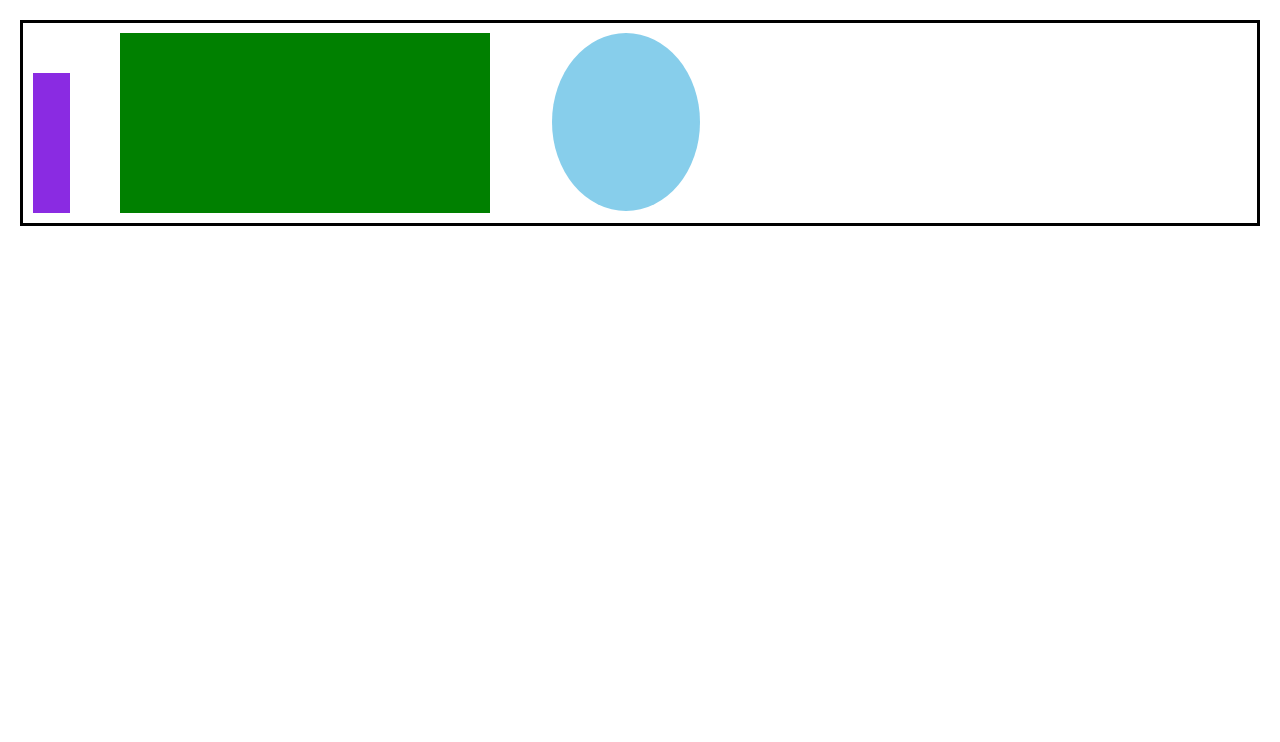
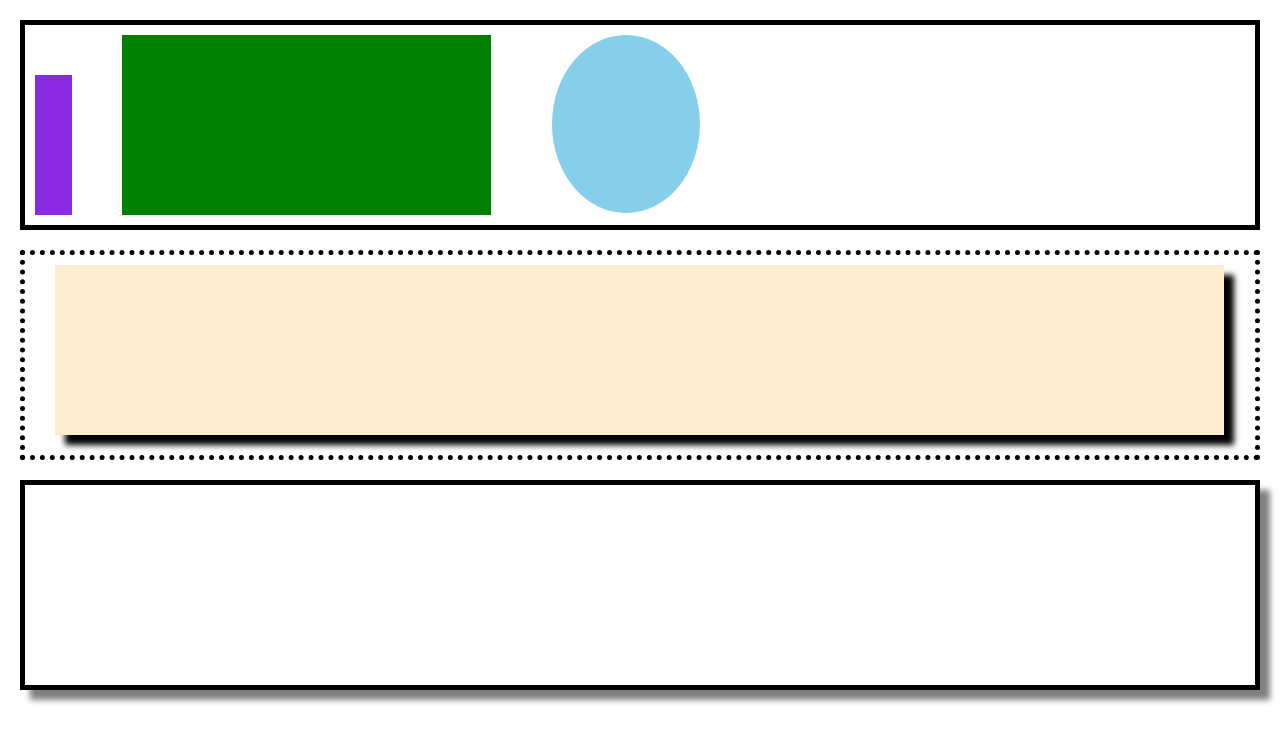
Before and after one commit to Ponesty/HTML-CSS-2, a plain HTML site: page drill-2/index.html in a window 1280 px wide. Drawn offline with Linux system fonts and the light colour scheme.

Commit message:
Worked more on drill 2

```diff
--- a/drill-2/index.css
+++ b/drill-2/index.css
@@ -8,6 +8,10 @@
     height: 200px;
     border-color: black;
     border-style:solid;
+    border-width: 5px;
+}
+.margin{
+    margin:30px;
 }
 
 .left{
@@ -17,6 +21,9 @@
     width: 3%;
     /*border-style: dotted;*/
      background-color: blueviolet;
+}
+#margin{
+    padding: 30px;
 }
 
 .center{
@@ -36,3 +43,11 @@
     height: 89%;
     background-color: skyblue;
 }
+.middle{
+    margin-left: 30px;
+    margin-top: 10px;
+    margin-bottom: 20px;
+    width: 95%;
+    box-shadow:10px 10px 6px black;
+    background-color: blanchedalmond;
+}
--- a/drill-2/index.html
+++ b/drill-2/index.html
@@ -15,6 +15,13 @@
 
        <div class="right"></div>
     </div>
+    <div class="flex-container" style="border-style: dotted" id="padding">
+
+    <div class="middle"></div>
+    </div>
+
+    <div class="flex-container" style="box-shadow: 10px 10px 6px gray">
+    </div>
 
 </body>
 </html>
```
